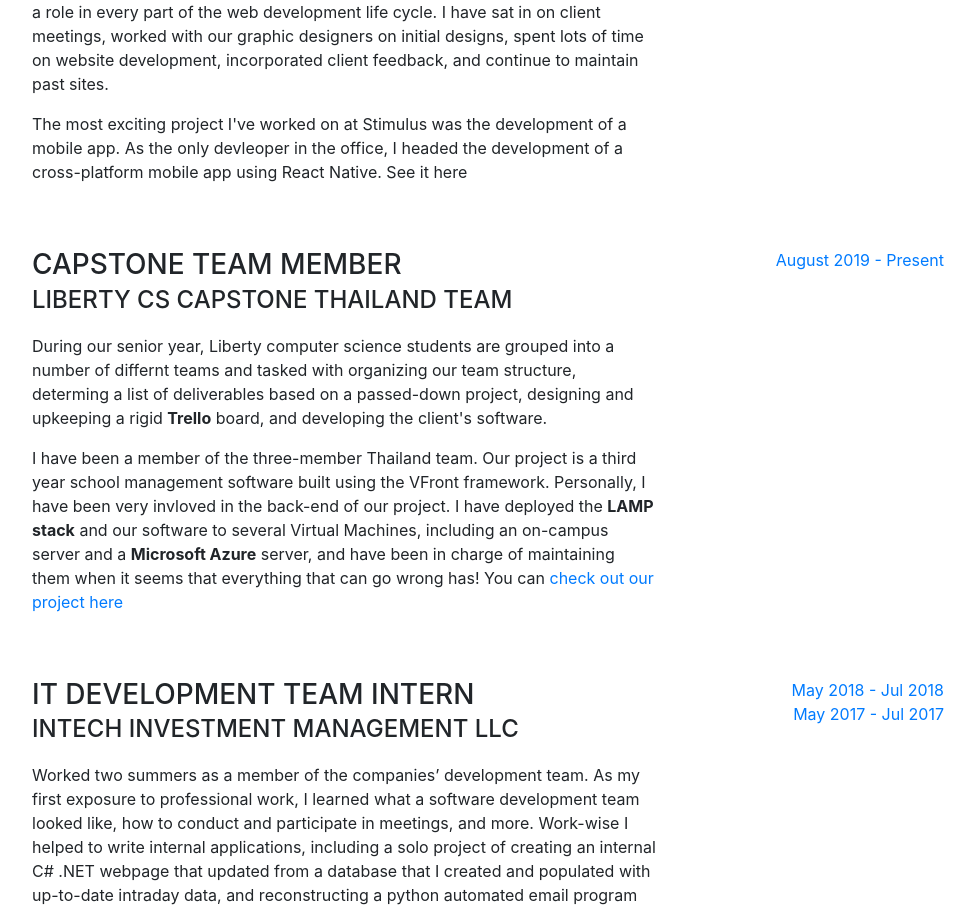
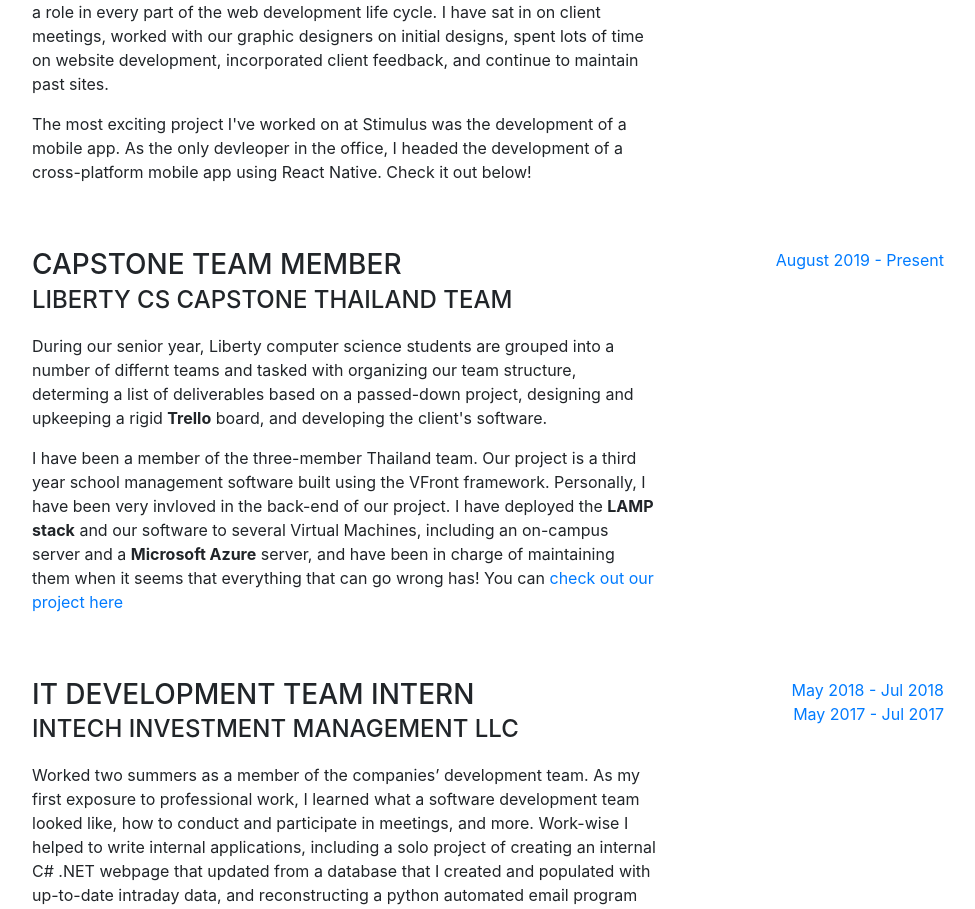
Before and after one commit to tjrunnels/tjrunnels.github.io, a website with bundled scripts: page index.html in a window 1280 px wide. Shown: the part 1069-1978 px from the top of the page, without its empty margins (288-1263 px from the left). Built offline with nearby package versions, Linux system fonts and the light colour scheme; a web font is replaced by a local one.

Commit message:
final final touches

```diff
--- a/index.html
+++ b/index.html
@@ -115,7 +115,7 @@
               <div class="subheading mb-3">Stimulus Advertising</div>
               <p>Worked on the development, upkeep, and maintenance of websites using the Joomla CMS.  I have had the privilage of wearing many hats in this role, having had a role in every part of the web development life cycle.
                 I have sat in on client meetings, worked with our graphic designers on initial designs, spent lots of time on website development, incorporated client feedback, and continue to maintain past sites.</p>
-              <p>The most exciting project I've worked on at Stimulus was the development of a mobile app.  As the only devleoper in the office, I headed the development of a cross-platform mobile app using React Native.  See it here</p>  <!-- tomdo: make "see it here" scroll down -->
+              <p>The most exciting project I've worked on at Stimulus was the development of a mobile app.  As the only devleoper in the office, I headed the development of a cross-platform mobile app using React Native.  Check it out below!</p>
             </div>
             <div class="resume-date text-md-right">
               <span class="text-primary">October 2019 - March 2020</span>
```
